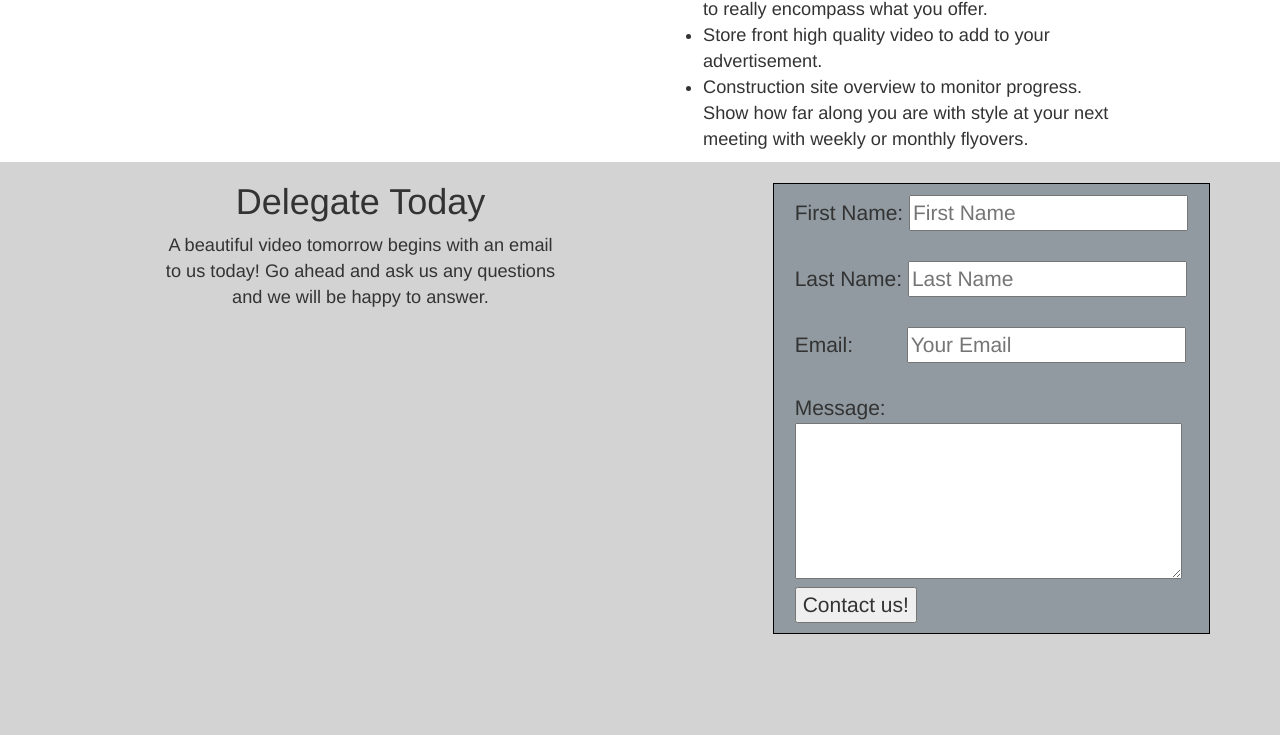
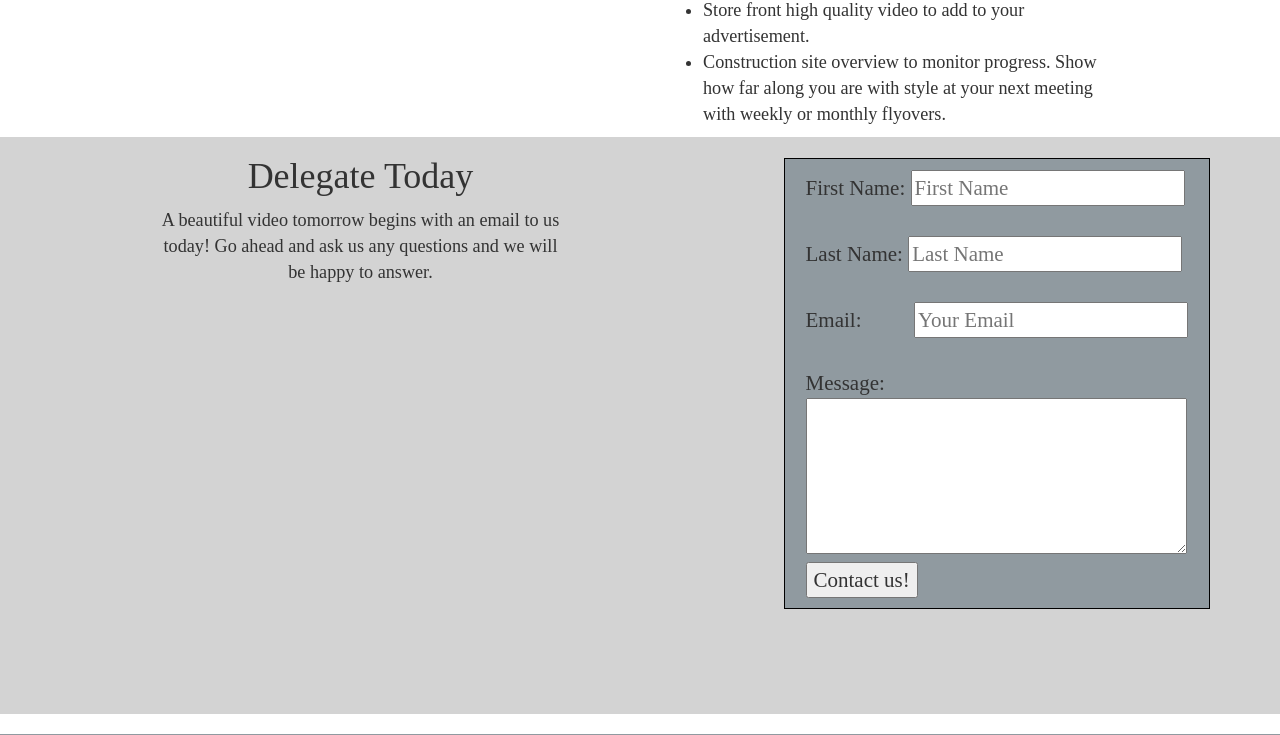
Before and after one commit to RandMastaFlex/RandMastaFlex.github.io, a PHP site: page / in a window 1280 px wide. Shown: the part 1301-2036 px from the top of the page. Run offline with PHP 8.4, Linux system fonts and the light colour scheme.

Commit message:
font changed to Avenir

```diff
--- a/Styles.css
+++ b/Styles.css
@@ -6,6 +6,7 @@ body{
 	width: 100%;
 	text-align: center;
 	background-color: white;
+	font-family: "Avenir";
 }
 
 video{
```
